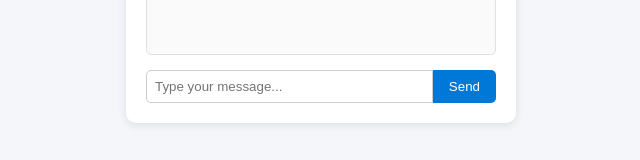
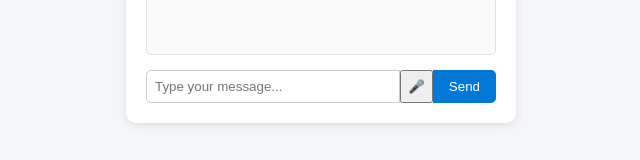
Before and after one commit to Vijaykrishnan2000/CHAT-API-Website, a website: page index.html in a window 1280 px wide. Shown: the part 482-642 px from the top of the page, without its empty margins (319-959 px from the left). Drawn offline with Linux system fonts and the light colour scheme.

Commit message:
Update index.html

```diff
--- a/index.html
+++ b/index.html
@@ -11,6 +11,7 @@
     <div class="chat-window" id="chat-window"></div>
     <form id="chat-form">
       <input type="text" id="user-input" placeholder="Type your message..." autocomplete="off" required />
+      <button type="button" id="mic-btn" title="Speak"><span>🎤</span></button>
       <button type="submit">Send</button>
     </form>
   </div>
```
